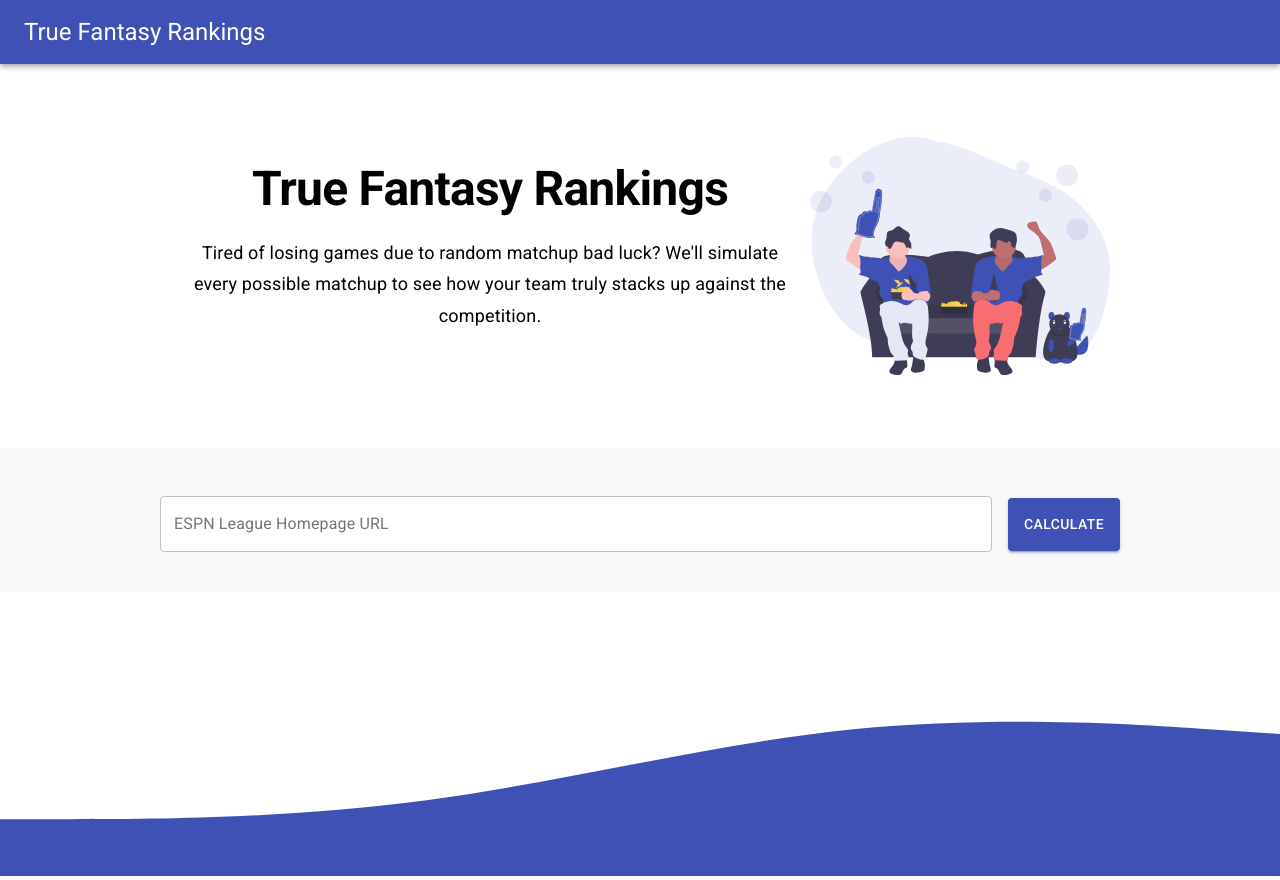
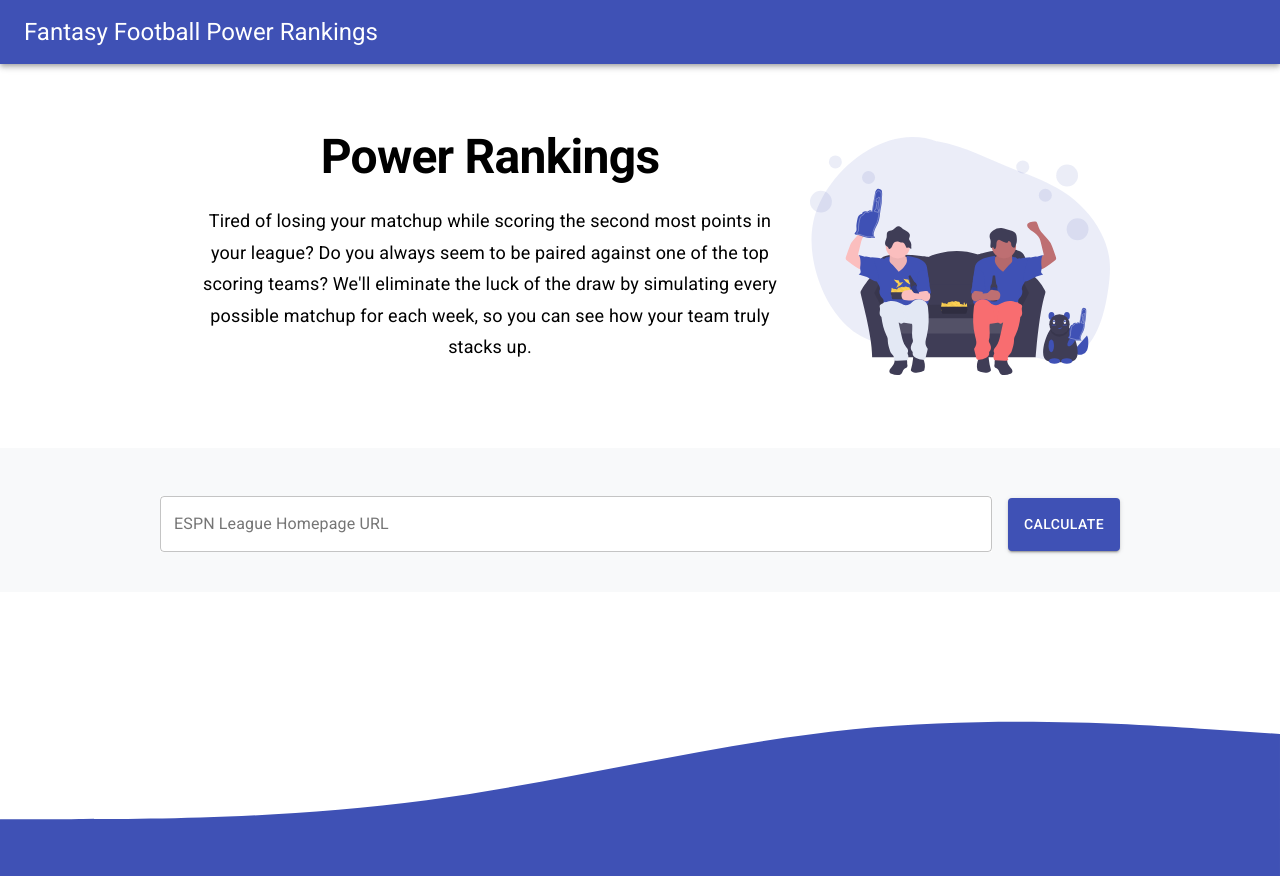
Before and after one commit to JakePartusch/fantasy-tools, a React (Create React App) app: page / in a window 1280 px wide. Built offline with nearby package versions, Linux system fonts and the light colour scheme; what @3846masa/axios-cookiejar-support would draw is missing.

Commit message:
feat: updating copy

```diff
--- a/src/pages/home/Home.js
+++ b/src/pages/home/Home.js
@@ -58,14 +58,15 @@ const Home = () => {
           >
             <div>
               <Typography variant="h1" css={{ fontWeight: 600 }}>
-                True Fantasy Rankings
+                Power Rankings
               </Typography>
               <Typography
                 css={{ padding: '20px', maxWidth: 600, fontSize: '18px', margin: 'auto' }}
                 variant="subtitle1"
               >
-                Tired of losing games due to random matchup bad luck? We'll simulate every possible matchup to see how
-                your team truly stacks up against the competition.
+                Tired of losing your matchup while scoring the second most points in your league? Do you always seem to
+                be paired against one of the top scoring teams? We'll eliminate the luck of the draw by simulating every
+                possible matchup for each week, so you can see how your team truly stacks up.
               </Typography>
             </div>
             <img css={{ maxWidth: '300px' }} alt="Game day illustration" src={GameDayImg} />
--- a/src/pages/home/Navbar.js
+++ b/src/pages/home/Navbar.js
@@ -9,7 +9,7 @@ const Navbar = () => {
     <AppBar position="static">
       <Toolbar css={{ display: 'flex', justifyContent: 'space-between' }}>
         <div css={{ display: 'flex', alignItems: 'center' }}>
-          <Typography variant="h5">True Fantasy Rankings</Typography>
+          <Typography variant="h5">Fantasy Football Power Rankings</Typography>
         </div>
       </Toolbar>
     </AppBar>
```
